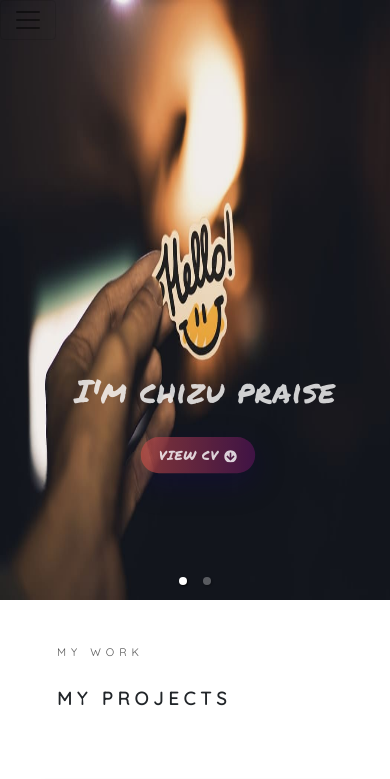
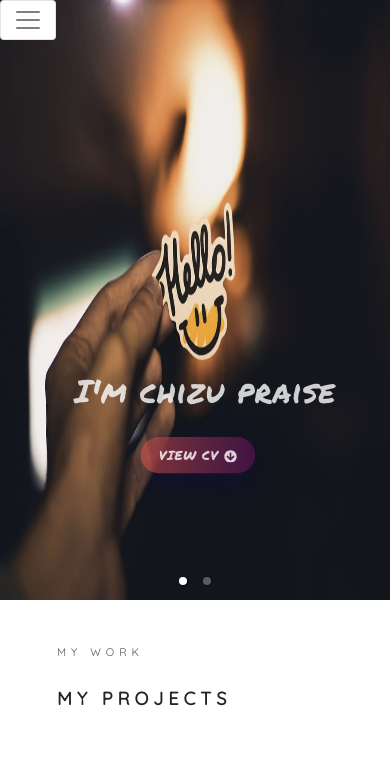
Before and after one commit to chuzzy4/chizu-portfolio, a React (Vite) app: page / in a window 390 px wide. Shown: the top 779 px of the page. Built offline with nearby package versions, Linux system fonts and the light colour scheme; a web font is replaced by a local one.

Commit message:
changed mobile nav-toggle color

```diff
--- a/src/App.jsx
+++ b/src/App.jsx
@@ -20,7 +20,7 @@ class App extends Component {
                 type='button'
                 data-toggle='collapse'
                 data-target='#navbarSupportedContent'
-                style={{ zIndex: '1' }}
+                style={{ zIndex: '1', backgroundColor: 'white' }}
               >
                 <span className='navbar-toggler-icon'></span>
               </button>
```
